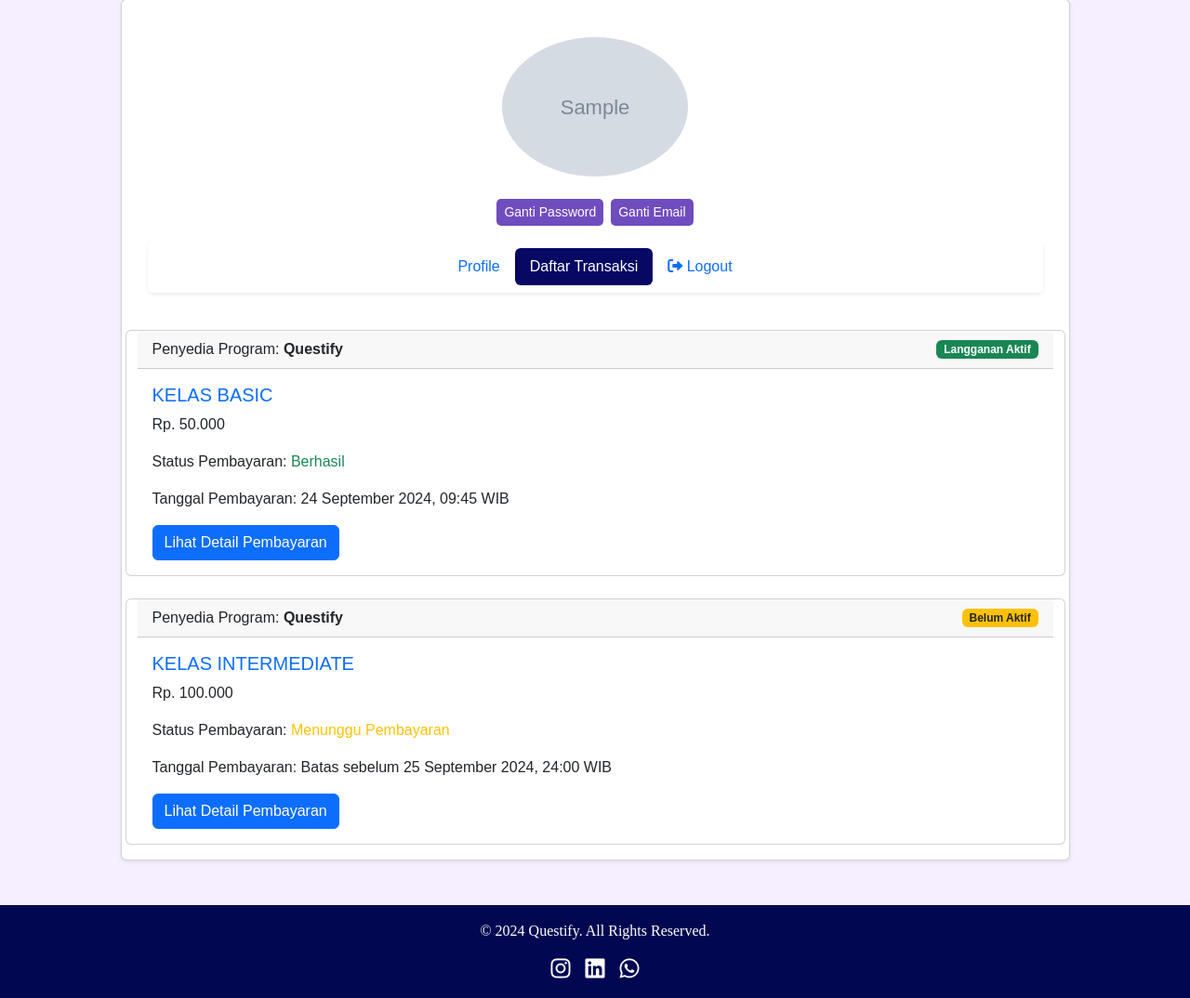
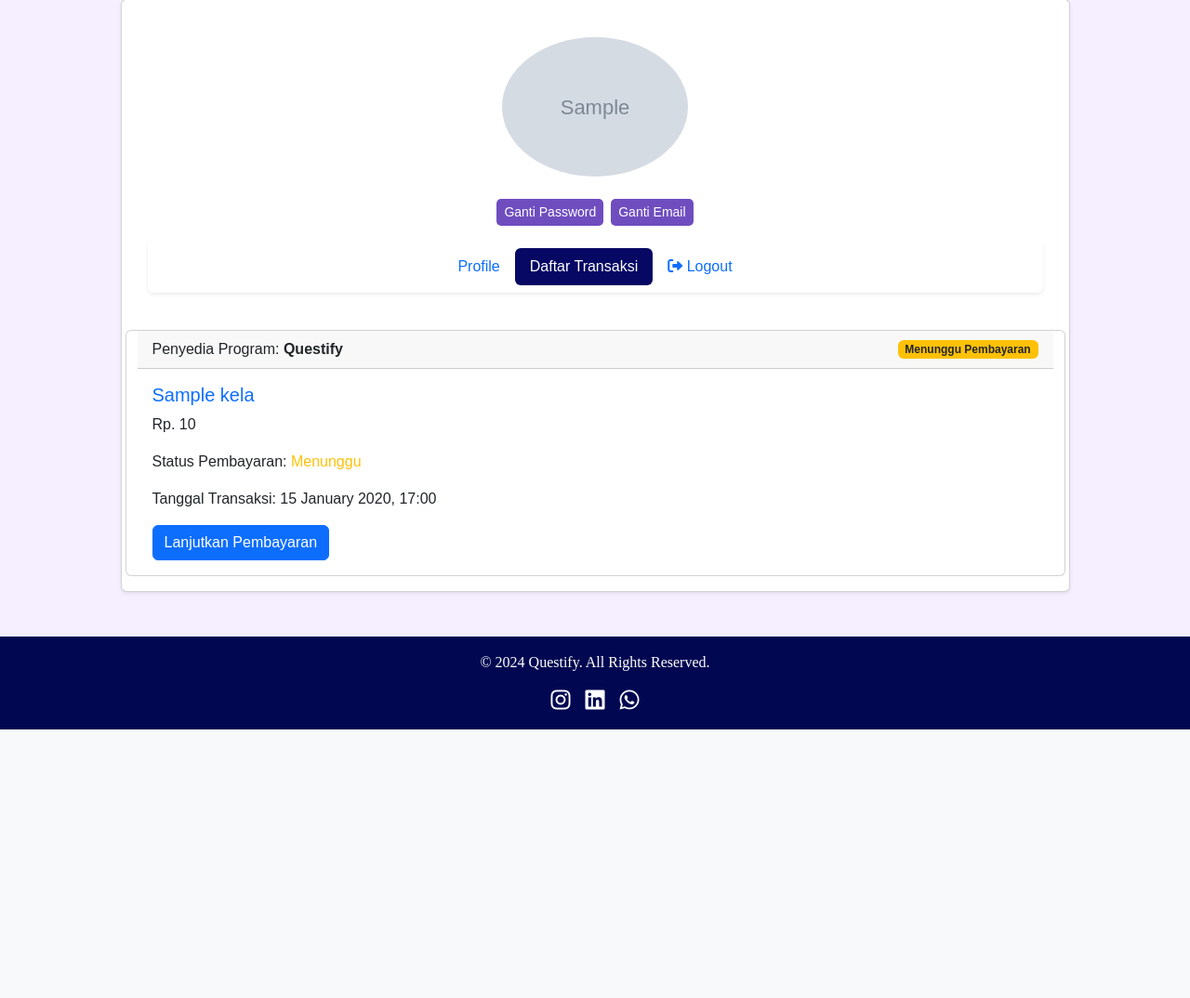
Before and after one commit to timurlauttt/Project-Akhir-Studi-Independent, a Django app: page /questify_app/daftar_transaksi/ in a window 1280 px wide. Shown: the part 97-1171 px from the top of the page at 93% size. After the commit the page ends 882 px from the top, so only its background shows below. Run offline with Django 5.2, Linux system fonts and the light colour scheme; a user stored in the database is signed in; tables that the repository leaves empty hold one stand-in row (values such as "Sample post"); grey boxes marked "Sample" are stand-in pictures.

Commit message:
menambah logic langganan

```diff
--- a/questify_project/questify_app/views.py
+++ b/questify_project/questify_app/views.py
@@ -31,6 +31,12 @@ from django.shortcuts import render, get_object_or_404
 from django.utils.timezone import now, timedelta
 from django.utils.dateparse import parse_datetime
 from django.db.models import Sum
+
+from django.views.decorators.csrf import csrf_exempt
+import json
+from datetime import datetime
+import pytz
+import logging
 
 
 
@@ -188,9 +194,9 @@ def update_profile(request):
 
 @login_required(login_url='/questify_app/login/')
 def semuakelas(request):
-    kelas_list = Kelas.objects.all()
+    # Ambil semua kelas yang belum memiliki transaksi settlement
+    kelas_list = Kelas.objects.exclude(transaksi__user=request.user, transaksi__status_pembayaran='settlement')
     return render(request, 'questify_app/pages/semuakelas.html', {'kelas_list': kelas_list})
-
 
 
 @login_required(login_url='/questify_app/login/')
@@ -204,6 +210,8 @@ def payment(request):
 
         print(user_id, amount)
 
+        order_id = str(uuid.uuid4())
+
         snap = midtransclient.Snap(
             is_production=False,
             server_key='SB-Mid-server-IxGL8J0daVsu14JPWym77KPT'
@@ -212,7 +220,7 @@ def payment(request):
         # Build API parameter
         param = {
             "transaction_details": {
-                "order_id": str(uuid.uuid4()),  # Sesuaikan order_id jika diperlukan
+                "order_id": order_id,  # Sesuaikan order_id jika diperlukan
                 "gross_amount": amount
             },
             "credit_card": {
@@ -237,7 +245,8 @@ def payment(request):
             user=user,
             kelas=kelas,
             amount=amount,
-            link_payment="https://app.sandbox.midtrans.com/snap/v2/vtweb/" + transaction_token
+            link_payment="https://app.sandbox.midtrans.com/snap/v2/vtweb/" + transaction_token,
+            order_id=order_id
         )
 
         # Mengembalikan token transaksi sebagai JSON
@@ -253,12 +262,16 @@ def pilihkelas(request, kelas_id):
     # Mendapatkan objek Kelas berdasarkan ID
     kelas = get_object_or_404(Kelas, id=kelas_id)
 
-    # Memfilter modul berdasarkan kelas yang dipilih
+    # Memeriksa apakah pengguna telah menyelesaikan pembayaran untuk kelas ini
+    is_subscribed = Transaksi.objects.filter(user=request.user, kelas=kelas, status_pembayaran='settlement').exists()
+
+    # Mendapatkan semua modul tanpa filter
     modul_list = ModulPembelajaran.objects.filter(kelas=kelas)
 
     context = {
         'kelas': kelas,
         'modul_list': modul_list,
+        'is_subscribed': is_subscribed,
     }
 
     return render(request, 'questify_app/pages/pilihkelas.html', context)
@@ -334,9 +347,22 @@ def halamanselesai(request, modul_id, nilai_total):
 
 @login_required(login_url='/questify_app/login/')
 def langganan(request):
-    kelas_list = Kelas.objects.all()
+    # Ambil semua transaksi settlement dengan tanggal berakhir lebih besar dari hari ini
+    transaksi_aktif = Transaksi.objects.filter(
+        user=request.user,
+        status_pembayaran='settlement',
+        tanggal_transaksi__lte=now(),
+        tanggal_transaksi__gt=now() - timedelta(days=365)
+    )
+
+    # Ambil kelas terkait transaksi aktif
+    kelas_list = Kelas.objects.filter(transaksi__in=transaksi_aktif).distinct()
+
+    # Tambahkan properti transaksi_terbaru untuk ditampilkan di template
+    for kelas in kelas_list:
+        kelas.transaksi_terbaru = transaksi_aktif.filter(kelas=kelas).latest('tanggal_transaksi')
+
     return render(request, 'questify_app/pages/langganan.html', {'kelas_list': kelas_list})
-
 
 
 @login_required(login_url='/questify_app/login/')
@@ -416,7 +442,9 @@ def cekbeli(request):
 
 @login_required(login_url='/questify_app/login/')
 def daftartransaksi(request):
-    return render(request, 'questify_app/pages/daftar_transaksi.html')
+    transaksi_list = Transaksi.objects.filter(user=request.user).order_by('-tanggal_transaksi')
+    return render(request, 'questify_app/pages/daftar_transaksi.html', {'transaksi_list': transaksi_list})
+
 
 @login_required(login_url='/questify_app/login/')
 def detailtransaksi(request):
@@ -535,3 +563,54 @@ def soal(request, modul_id, soal_id=None):
         'percobaan_ke': percobaan_ke,
         'modul': modul,
     })
+
+
+# Konfigurasi logger untuk debugging
+logger = logging.getLogger(__name__)
+
+@csrf_exempt
+def midtrans_webhook(request):
+    if request.method == 'POST':
+        try:
+            # Log data notifikasi untuk debugging
+            logger.info(f"Midtrans webhook received: {request.body}")
+
+            # Parse data JSON dari notifikasi Midtrans
+            data = json.loads(request.body)
+            order_id = data.get('order_id')  # Ambil order_id
+            transaction_status = data.get('transaction_status')  # Status transaksi dari Midtrans
+            transaction_time = data.get('transaction_time')  # Waktu transaksi dari Midtrans
+
+            # Cari transaksi berdasarkan order_id
+            transaksi = Transaksi.objects.get(link_payment__icontains=order_id)
+
+            # Konversi waktu transaksi ke timezone lokal (Asia/Jakarta)
+            jakarta_tz = pytz.timezone('Asia/Jakarta')
+            waktu_transaksi = datetime.strptime(transaction_time, "%Y-%m-%d %H:%M:%S")
+            waktu_transaksi = waktu_transaksi.replace(tzinfo=pytz.utc).astimezone(jakarta_tz)
+            transaksi.tanggal_transaksi = waktu_transaksi  # Update waktu transaksi
+
+            # Update status pembayaran berdasarkan transaction_status Midtrans
+            if transaction_status == 'settlement':
+                transaksi.status_pembayaran = 'berhasil'
+            elif transaction_status == 'pending':
+                transaksi.status_pembayaran = 'pending'
+            elif transaction_status in ['cancel', 'deny']:
+                transaksi.status_pembayaran = 'gagal'
+            elif transaction_status == 'expire':
+                transaksi.status_pembayaran = 'expired'
+            else:
+                logger.warning(f"Unhandled transaction status: {transaction_status}")
+
+            # Simpan perubahan status di database
+            transaksi.save()
+            return JsonResponse({"message": "Transaction status updated successfully"}, status=200)
+
+        except Transaksi.DoesNotExist:
+            logger.error(f"Transaction not found for order_id {order_id}")
+            return JsonResponse({"error": "Transaction not found"}, status=404)
+        except Exception as e:
+            logger.error(f"Error processing webhook: {str(e)}")
+            return JsonResponse({"error": str(e)}, status=500)
+
+    return JsonResponse({"error": "Invalid request method"}, status=400)
--- a/questify_project/questify_project/settings.py
+++ b/questify_project/questify_project/settings.py
@@ -49,6 +49,7 @@ INSTALLED_APPS = [
     'django.contrib.messages',
     'django.contrib.staticfiles',
     'questify_app',
+    'django.contrib.humanize',
 
     # Django Allauth apps
     #'django.contrib.sites',
@@ -172,7 +173,7 @@ AUTH_PASSWORD_VALIDATORS = [
 
 LANGUAGE_CODE = 'en-us'
 
-TIME_ZONE = 'UTC'
+TIME_ZONE = 'Asia/Jakarta'
 
 USE_I18N = True
 
--- a/questify_project/questify_project/urls.py
+++ b/questify_project/questify_project/urls.py
@@ -26,6 +26,8 @@ urlpatterns = [
     path('', views.index, name='index'),
     path('questify_app/', include('questify_app.urls')),
     path('accounts/', include('allauth.urls')),
+    path('midtrans-webhook/', views.midtrans_webhook, name='midtrans_webhook'),
+
 ]
 
 if settings.DEBUG:
--- a/questify_project/templates/questify_app/pages/daftar_transaksi.html
+++ b/questify_project/templates/questify_app/pages/daftar_transaksi.html
@@ -1,28 +1,26 @@
 {% extends 'questify_app/layout/base.html' %}
 {% load static %}
+{% load humanize %}
 
 {% block page_css %}
   <link rel="stylesheet" href="{% static 'css/daftar_transaksi.css' %}">
   <style>
     .nav-pills .nav-link.active {
-      background-color: rgb(7, 7, 100) !important; /* Set active navbar color to black */
-      color: white !important; /* Optional: Change text color to white when active */
+      background-color: rgb(7, 7, 100) !important;
+      color: white !important;
     }
-
     .hover-effect {
       background-color: #6f4dbf;
       color: white;
       text-align: center;
       border: none;
       border-radius: 5px;
-    transition: background-color 0.3s ease; /* Animasi transisi */
+      transition: background-color 0.3s ease;
       cursor: pointer;
     }
-
-  /* Efek hover */
     .hover-effect:hover {
       color: white;
-    background-color: #5a3aa3; /* Warna lebih gelap saat dihover */
+      background-color: #5a3aa3;
     }
   </style>
 {% endblock %}
@@ -46,8 +44,9 @@
             <a href="{% url 'account_change_password' %}" class="btn btn-sm hover-effect">Ganti Password</a>
             <a href="{% url 'account_email' %}" class="btn btn-sm hover-effect">Ganti Email</a>
           </div>
+
           <!-- Navigation Tabs -->
-          <nav class="container mt-3" style="background: white;">
+          <nav class="container mt-3">
             <ul class="nav nav-pills justify-content-center py-2 mb-3 rounded shadow-sm">
               <li class="nav-item">
                 <a class="nav-link {% if request.resolver_match.url_name == 'userprofile' %}active{% endif %}" href="{% url 'questify_app:userprofile' %}">Profile</a>
@@ -65,48 +64,61 @@
 
           <!-- Transaksi Section -->
           <div class="row justify-content-center">
-            <!-- Card for Kelas Basic -->
+              {% if transaksi_list %}
+                {% for transaksi in transaksi_list %}
                 <div class="card card-custom mt-4">
                   <div class="card-header d-flex justify-content-between align-items-center">
                     <span>Penyedia Program: <strong>Questify</strong></span>
+                    {% if transaksi.status_pembayaran == 'settlement' %}
                     <span class="badge bg-success">Langganan Aktif</span>
+                    {% elif transaksi.status_pembayaran == 'pending' %}
+                    <span class="badge bg-warning text-dark">Menunggu Pembayaran</span>
+                    {% elif transaksi.status_pembayaran == 'cancelled' %}
+                    <span class="badge bg-danger">Transaksi Dibatalkan</span>
+                    {% elif transaksi.status_pembayaran == 'expired' %}
+                    <span class="badge bg-secondary">Pembayaran Kedaluwarsa</span>
+                    {% else %}
+                    <span class="badge bg-danger">Status Tidak Dikenal</span>
+                    {% endif %}
                   </div>
                   <div class="card-body">
-                <h5 class="card-title text-primary">KELAS BASIC</h5>
-                <p class="card-text">Rp. 50.000</p>
+                    <h5 class="card-title text-primary">{{ transaksi.kelas.nama_kelas }}</h5>
+                    <p class="card-text">Rp. {{ transaksi.amount|intcomma }}</p>
                     <p class="card-text">
                       <span>Status Pembayaran: </span>
-                  <span class="status-bayar text-success">Berhasil</span>
+                      <span class="status-bayar">
+                        {% if transaksi.status_pembayaran == 'settlement' %}
+                        <span class="text-success">Berhasil</span>
+                        {% elif transaksi.status_pembayaran == 'pending' %}
+                        <span class="text-warning">Menunggu</span>
+                        {% elif transaksi.status_pembayaran == 'cancelled' %}
+                        <span class="text-danger">Dibatalkan</span>
+                        {% elif transaksi.status_pembayaran == 'expired' %}
+                        <span class="text-secondary">Kedaluwarsa</span>
+                        {% else %}
+                        <span class="text-muted">Tidak Diketahui</span>
+                        {% endif %}
+                      </span>
                     </p>
                     <p class="card-text">
-                  <span>Tanggal Pembayaran: </span>
-                  <span>24 September 2024, 09:45 WIB</span>
+                      <span>Tanggal Transaksi: </span>
+                      <span>{{ transaksi.tanggal_transaksi|date:"j F Y, H:i" }}</span>
                     </p>
-                <a href="{% url 'questify_app:detailtransaksi' %}" class="btn btn-primary btn-primary-custom">Lihat Detail Pembayaran</a>
+                    {% if transaksi.status_pembayaran == 'pending' %}
+                    <a href="{{ transaksi.link_payment }}" target="_blank" class="btn btn-primary btn-primary-custom">Lanjutkan Pembayaran</a>
+                    {% else %}
+                    <a href="{{ transaksi.link_payment }}" target="_blank" class="btn btn-outline-primary btn-primary-custom" style="color: white;">Lihat Detail Pembayaran</a>
+                    {% endif %}
                   </div>
                 </div>
+                {% endfor %}
+              {% else %}
+                <div class="text-center mt-5">
+                  <p class="text-muted">Belum ada transaksi yang tercatat.</p>
+                </div>
+              {% endif %}
+          </div>
 
-            <!-- Card for Kelas Intermediate -->
-            <div class="card card-custom mt-4">
-              <div class="card-header d-flex justify-content-between align-items-center">
-                <span>Penyedia Program: <strong>Questify</strong></span>
-                <span class="badge bg-warning text-dark">Belum Aktif</span>
-              </div>
-              <div class="card-body">
-                <h5 class="card-title text-primary">KELAS INTERMEDIATE</h5>
-                <p class="card-text">Rp. 100.000</p>
-                <p class="card-text">
-                  <span>Status Pembayaran: </span>
-                  <span class="status-bayar text-warning">Menunggu Pembayaran</span>
-                </p>
-                <p class="card-text">
-                  <span>Tanggal Pembayaran: </span>
-                  <span>Batas sebelum 25 September 2024, 24:00 WIB</span>
-                </p>
-                <a href="{% url 'questify_app:detailtransaksi' %}" class="btn btn-primary btn-primary-custom">Lihat Detail Pembayaran</a>
-              </div>
-            </div>
-          </div>
         </div>
       </section>
     </div>
--- a/questify_project/templates/questify_app/pages/langganan.html
+++ b/questify_project/templates/questify_app/pages/langganan.html
@@ -1,5 +1,4 @@
 {% extends 'questify_app/layout/base.html' %}
-
 {% load static %}
 
 {% block page_css %}
@@ -14,13 +13,10 @@
     <h2><strong>🚀 Hallo {{ user.first_name }} {{ user.last_name }}, Terimakasih Telah Bergabung! 🚀</strong></h2>
     <p class="text-muted">Petualangan baru dimulai! Pilih kelas, raih tantangan, dan jadilah yang terbaik! Siap untuk mengasah kemampuanmu?</p>
 
-    <!-- Divider Line -->
     <hr class="my-4">
 
-    <!-- Container untuk membungkus semua kartu -->
     <section class="container my-4">
       <div class="row justify-content-center card-container">
-        <!-- Loop untuk setiap kelas dalam kelas_list -->
         {% for kelas in kelas_list %}
           <div class="col-md-4 col-12 mb-4">
             <div class="card-harga card h-100">
@@ -36,7 +32,7 @@
               <div class="card-body d-flex flex-column justify-content-between">
                 <div class="text-center">
                   <p class="text-sedang">Langganan Berlaku Hingga</p>
-                  <p class="text-sedang">{{ kelas.tanggal_berakhir }}</p>
+                  <p class="text-sedang">{{ kelas.transaksi_terbaru.tanggal_berakhir|date:"d F Y" }}</p>
                   <a href="{% url 'questify_app:pilihkelas' kelas.id %}" class="btn btn-secondary">Mulai</a>
                 </div>
               </div>
```
Also changed, not shown: questify_project/questify_app/models.py (+20 -4 lines), questify_project/static/css/pilihkelas.css (+30 -0 lines), questify_project/templates/questify_app/pages/pilihkelas.html (+125 -11 lines), questify_project/questify_app/migrations/0017_alter_transaksi_status_pembayaran.py (added), questify_project/questify_app/migrations/0018_transaksi_order_id.py (added), questify_project/questify_app/migrations/0019_alter_transaksi_status_pembayaran.py (added), questify_project/questify_app/migrations/0020_transaksi_tanggal_berakhir.py (added), questify_project/questify_app/migrations/0021_remove_transaksi_tanggal_berakhir.py (added). Lines whose indentation alone changed are shown as unchanged.
